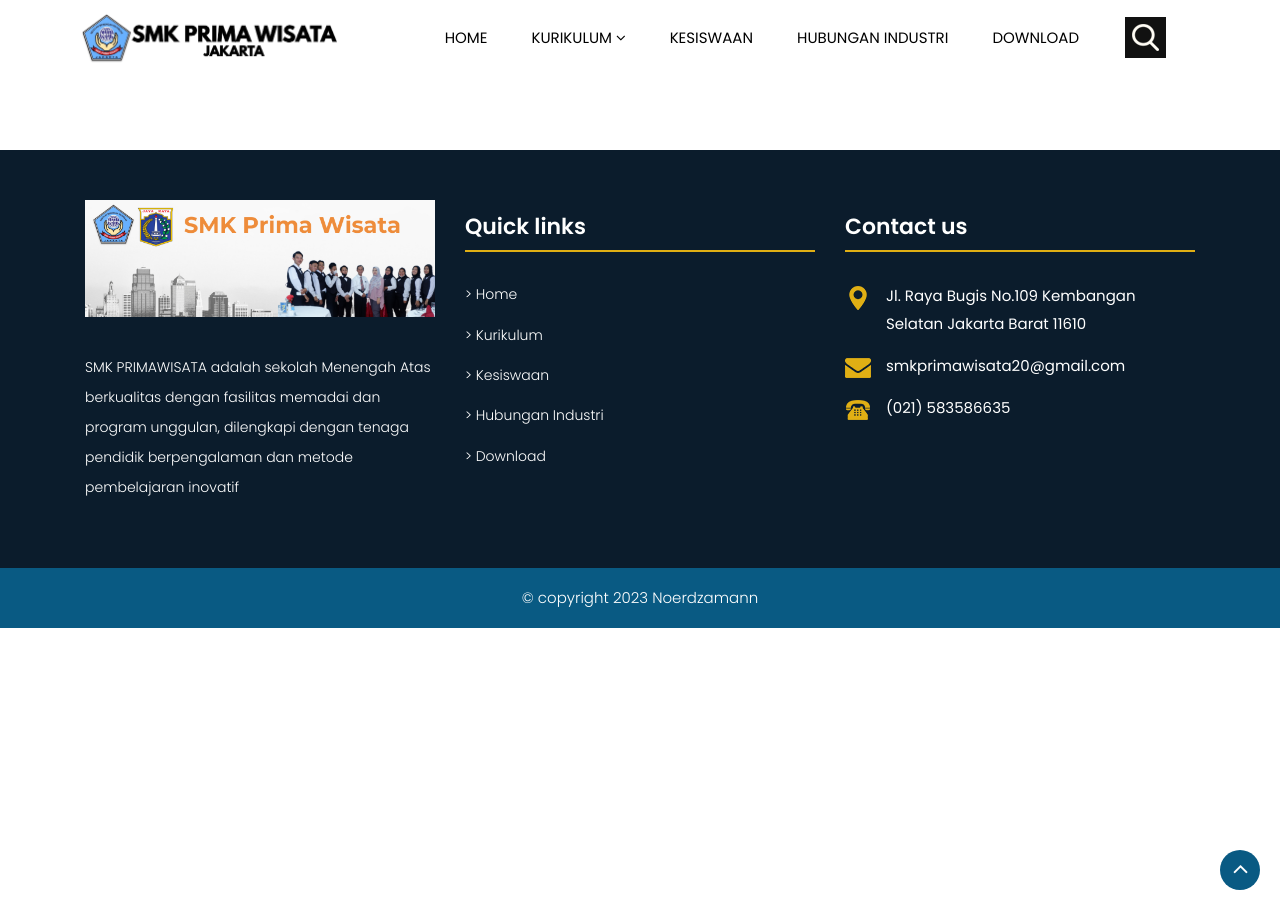
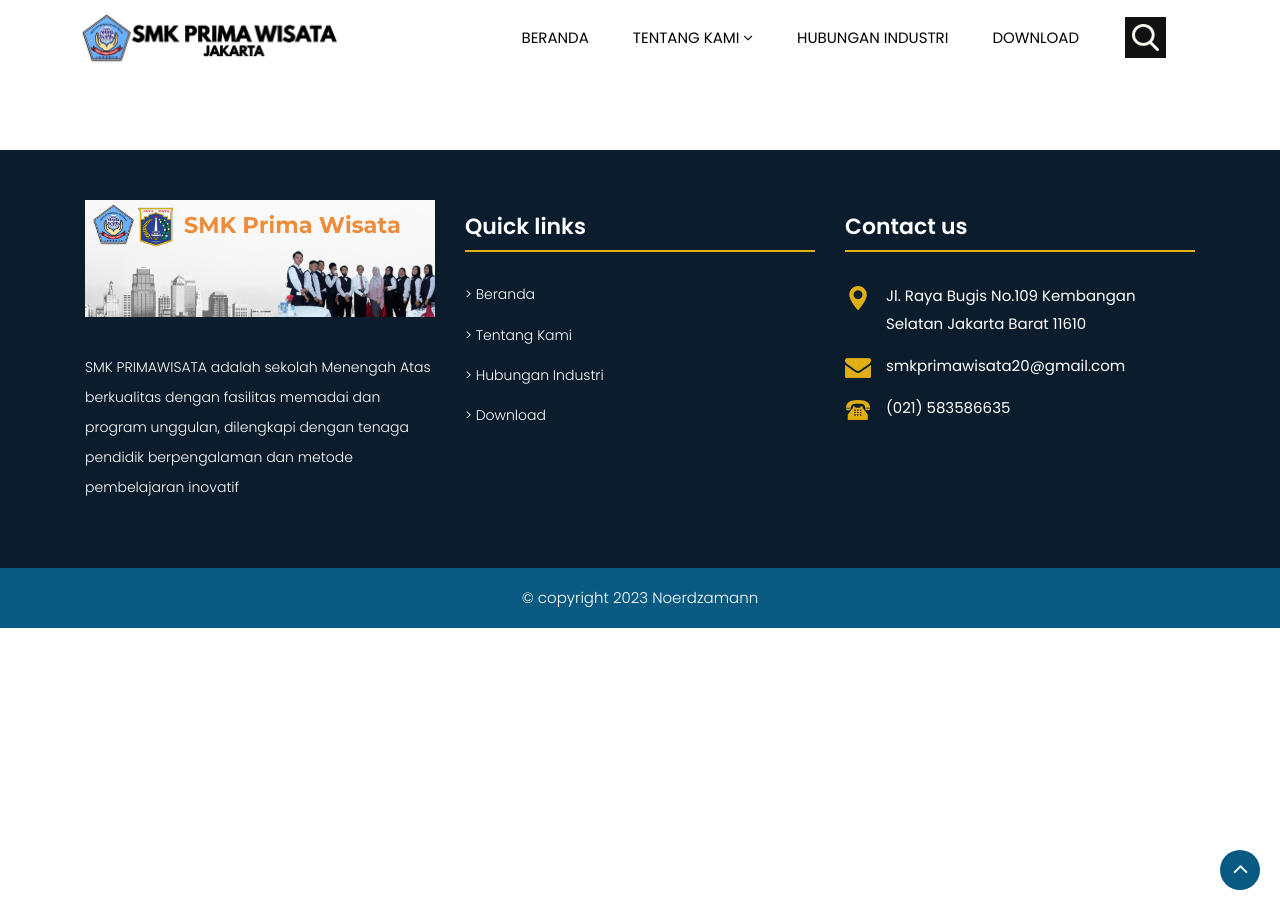
Before and after one commit to yokowasis/website-smkprimawisata.sch.id, a Jekyll site: the page built from pages/aplikasi.md, in a window 1280 px wide. Built offline with Jekyll 4.4.1, drawn with Linux system fonts in a browser that asks for light colours.

Commit message:
Update _config.yml

```diff
--- a/_config.yml
+++ b/_config.yml
@@ -30,16 +30,21 @@
 phone: "(021) 583586635"
 
 menus:
-  - title: Home
+  - title: Beranda
     link: /page/
-  - title: Kurikulum
+  - title: Tentang Kami
     link: #Kompetensi Keahlian
     submenus:
-    - title: Perhotelan
+    - title: Profil Sekolah
       link: /page/
-    - title: Kuliner
+    - title: Visi Misi
       link: /page/
-  - title: Kesiswaan
+    - title: Kompetensi Keahlian
+      link: #Kurikulum
+      Submenus:
+      - title: /Perhotelan
+        link: /Kuliner
+    - title: Kesiswaan
     link: /pages/boardingschool
   - title: Hubungan Industri
     link: /pages/profil
```
